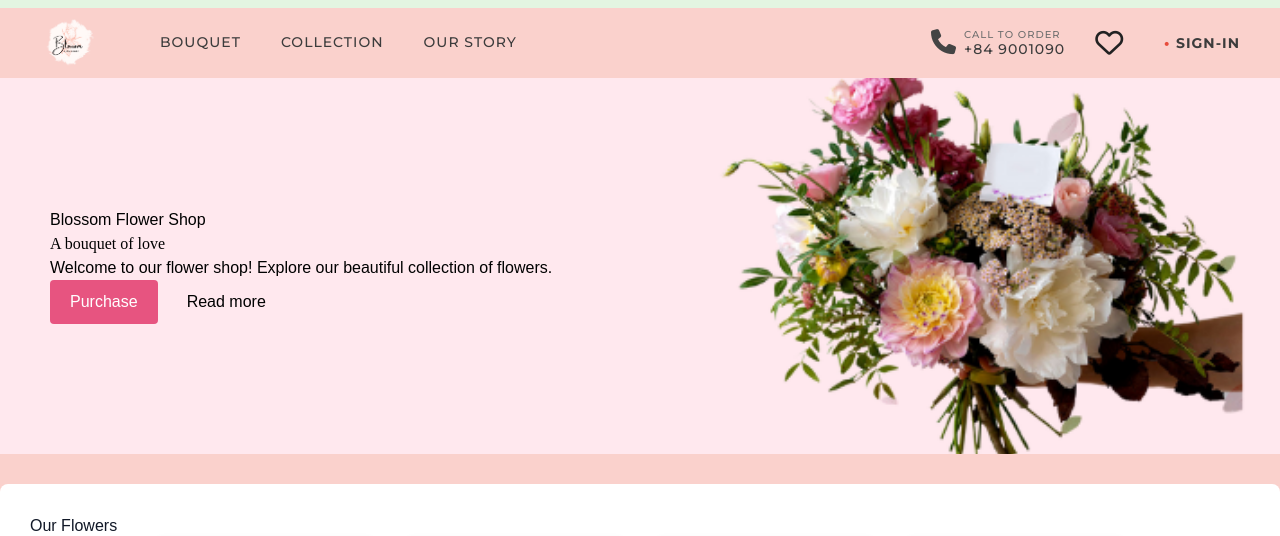
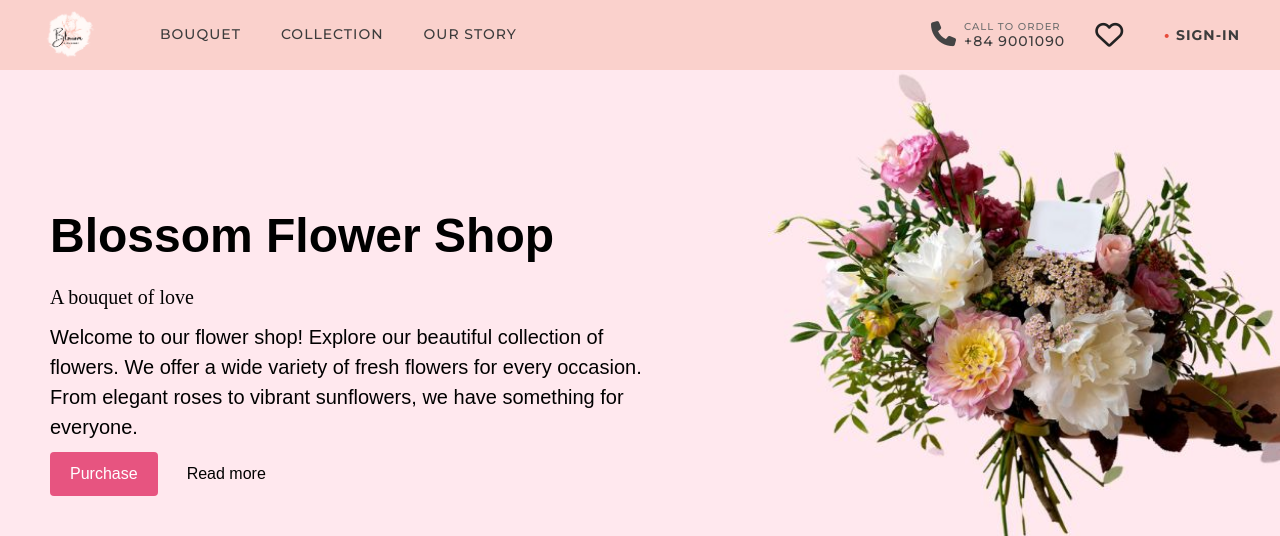
Before and after one commit to Hanhiz/Flower_Shop, a PHP site: page /homepage.php in a window 1280 px wide. Shown: the top 536 px of the page. Run offline with PHP 8.4, Linux system fonts and the light colour scheme; some libraries are stand-ins or nearby versions; some web fonts are replaced.

Commit message:
homepage

```diff
--- a/homepage.php
+++ b/homepage.php
@@ -31,36 +31,98 @@ $flowers = [
     <link href='https://fonts.googleapis.com/css?family=Charmonman' rel='stylesheet'>
     <title>Flower Shop</title>
     <style>
-        body { font-family: Arial, sans-serif; background: #f8f8f8; margin: 0; }
+        html {
+            scroll-behavior: smooth;
+            margin: 0;
+            padding: 0;
+        }
+        body {
+            font-family: Arial, sans-serif;
+            background: #f8f8f8;
+            margin: 0;
+        }
         header {
+            width: 100%;
             background: #FFE8EE;
-            background-image: url('assets/img/home_banner.png');
-            background-repeat: no-repeat;
-            background-size: 900px 900px;
-            background-position: right;
             color: black;
-            padding: 130px 0px 130px 50px;
+            padding: 130px 0px 20px 50px;
             position: relative;
         }
-        .container { max-width: 1000px; margin: 30px auto; background: #fff; padding: 30px; border-radius: 8px; }
-        .flowers { display: flex; flex-wrap: wrap; gap: 30px; justify-content: center; }
-        .flower { background: #fafafa; border: 1px solid #eee; border-radius: 8px; width: 220px; text-align: center; box-shadow: 0 2px 8px #eee; }
-        .flower img { width: 100%; height: 180px; object-fit: cover; border-radius: 8px 8px 0 0; }
-        .flower h3 { margin: 15px 0 5px; }
-        .flower p { margin: 0 0 15px; }
-        .buy-btn { background: #e75480; color: #fff; border: none; padding: 10px 20px; border-radius: 4px; cursor: pointer; }
-        .buy-btn:hover { background: #d1436c; }
-        footer { text-align: center; color: #888; margin: 40px 0 10px; }
+        header h1 {
+            font-size: 48px;
+            margin: 0;
+            font-weight: bold;
+        }
+        header p {
+            font-size: 20px;
+            margin: 10px 0;
+            line-height: 1.5;
+            width: 50%;
+        }
+        .container {
+            max-width: 1000px;
+            margin: 30px auto;
+            background: #fff;
+            padding: 30px;
+            border-radius: 8px;
+        }
+        .flowers {
+            display: flex;
+            flex-wrap: wrap;
+            gap: 30px;
+            justify-content: center;
+        }
+        .flower {
+            background: #fafafa;
+            border: 1px solid #eee;
+            border-radius: 8px;
+            width: 220px;
+            text-align: center;
+            box-shadow: 0 2px 8px #eee;
+        }
+        .flower img {
+            width: 100%;
+            height: 180px;
+            object-fit: cover;
+            border-radius: 8px 8px 0 0;
+        }
+        .flower h3 {
+            margin: 15px 0 5px;
+        }
+        .flower p {
+            margin: 0 0 15px;
+        }
+        .buy-btn {
+            background: #e75480;
+            color: #fff;
+            border: none;
+            padding: 10px 20px;
+            border-radius: 4px;
+            cursor: pointer;
+        }
+        .buy-btn:hover {
+            background: #d1436c;
+        }
+        footer {
+            text-align: center;
+            color: #888;
+            margin: 40px 0 10px;
+        }
     </style>
 </head>
 <body>
     <?php include 'includes/header.php'; ?>
     <header>
+        <img src="assets/img/home_banner.jpg" alt="Flower Shop" style="width: 40%; height: 500px; object-fit: cover; justify-content: right; border-radius: 8px; position: absolute; right: 0; top: 0px;">
         <h1>Blossom Flower Shop</h1>
         <p style="font-family: 'Charmonman';">A bouquet of love</p>
-        <p>Welcome to our flower shop! Explore our beautiful collection of flowers.</p>
+        <p>Welcome to our flower shop! Explore our beautiful collection of flowers.
+        We offer a wide variety of fresh flowers for every occasion.
+        From elegant roses to vibrant sunflowers, we have something for everyone.</p>
         <button class="buy-btn">Purchase</button>
         <span style="padding-left: 2%;"> Read more </span>
+        <br><br><br>
+        <p>Get a discount on your first order!</p>
     </header>
     <div class="container">
         <h2>Our Flowers</h2>
--- a/includes/header.php
+++ b/includes/header.php
@@ -167,7 +167,6 @@
     <link rel="stylesheet" href="https://cdnjs.cloudflare.com/ajax/libs/font-awesome/6.4.2/css/all.min.css">
 </head>
 <body>
-    <div class="header-top"></div>
     <div class="header-main">
         <div class="header-left">
             <div class="logo">
```
Also changed, not shown: assets/img/home_banner.jpg, assets/img/home_banner.png (deleted), assets/img/image-bg-main.png (deleted).
